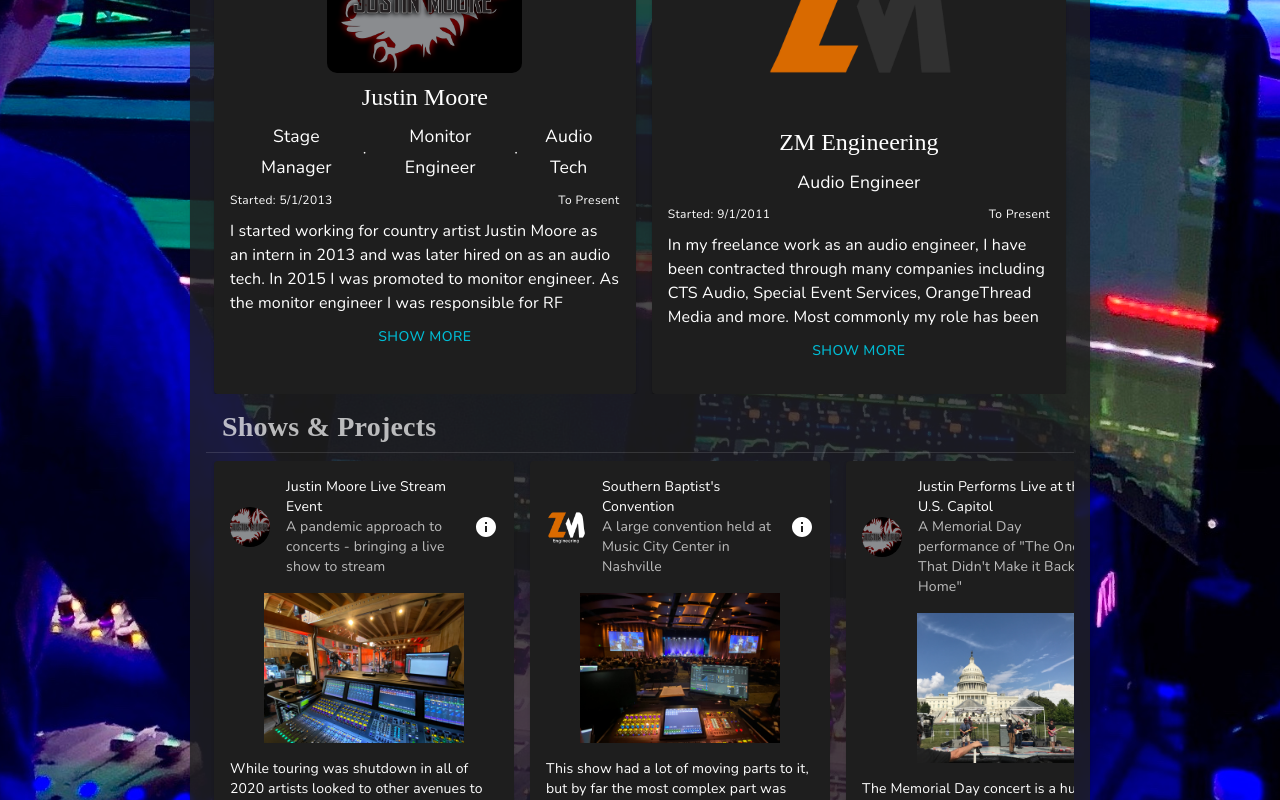
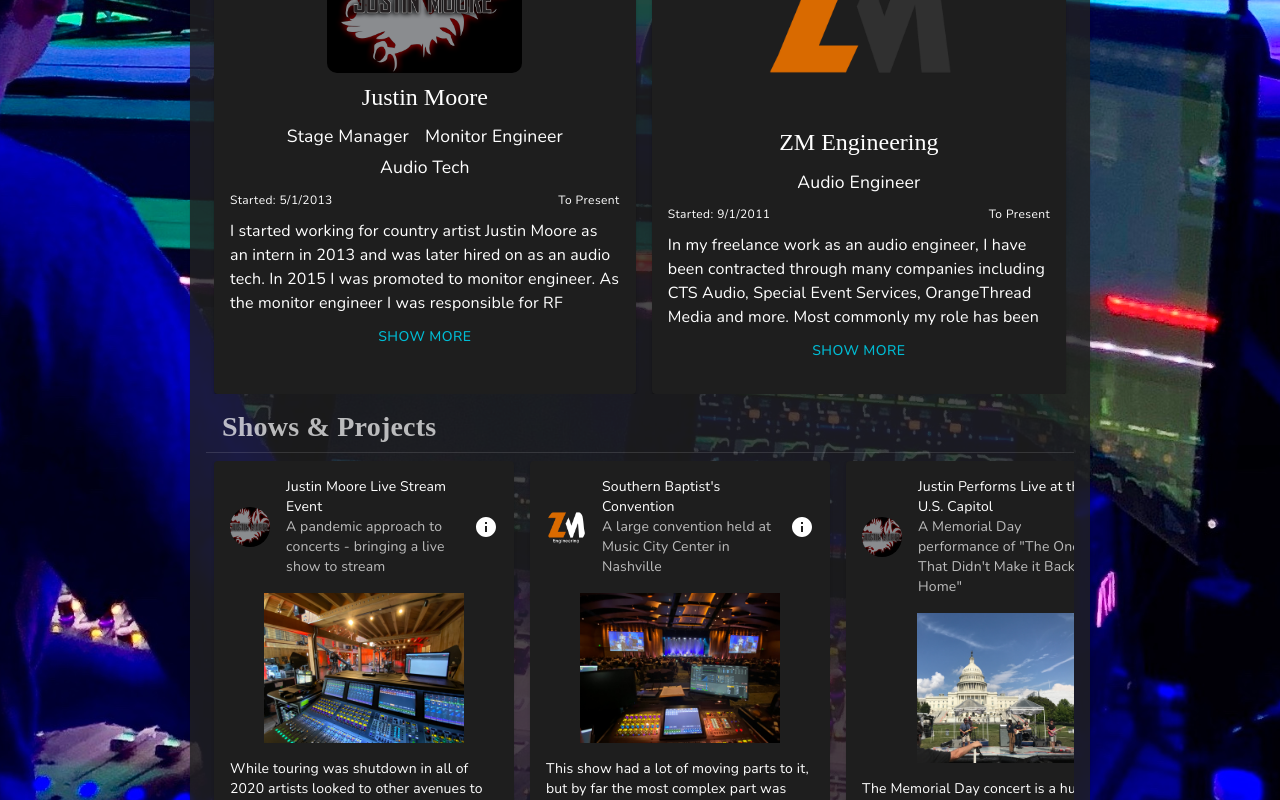
Before and after one commit to zrm20/zm-portfolio, a React (Create React App) app: page /audio in a window 1280 px wide. Shown: the part 860-1660 px from the top of the page. Built offline with nearby package versions, Linux system fonts and the light colour scheme; grey boxes are pictures that could not be loaded; a web font is replaced by a local one.

Commit message:
change overflow to wrap

```diff
--- a/src/components/experience/ExperienceCard/ExperienceCard.styles.ts
+++ b/src/components/experience/ExperienceCard/ExperienceCard.styles.ts
@@ -32,6 +32,8 @@ export default function useStyles(): Style {
     titles: {
       width: '100%',
       mb: 1,
+      display: 'flex',
+      flexWrap: "wrap",
       justifyContent: 'center',
       alignItems: 'center',
       "& .MuiTypography-root": {
--- a/src/components/experience/ExperienceCard/ExperienceCard.tsx
+++ b/src/components/experience/ExperienceCard/ExperienceCard.tsx
@@ -1,5 +1,5 @@
 import React, { useState } from "react";
-import { Button, Card, CardContent, Collapse, Stack, Typography } from "@mui/material";
+import { Box, Button, Card, CardContent, Collapse, Stack, Typography } from "@mui/material";
 import { v4 as uuid } from "uuid";
 
 import useStyles from "./ExperienceCard.styles";
@@ -26,21 +26,15 @@ export default function ExperienceCard(props: ExperienceCardProps): JSX.Element
           style={styles.logo}
         />
         <Typography variant="h5" sx={styles.company}>{experience.company}</Typography>
-        <Stack direction="row" overflow="scroll" sx={styles.titles}>
+        <Box sx={styles.titles}>
           {
             experience.titles.map((title, i) => (
-              <>
                 <Typography key={title} variant="subtitle1">
                   {title}
                 </Typography>
-                {
-                  i + 1 < experience.titles.length &&
-                  <span>&#183;</span>
-                }
-              </>
             ))
           }
-        </Stack>
+        </Box>
         <Stack direction="row" sx={styles.dates}>
           <Typography variant="caption">Started: {experience.startDate.toLocaleDateString()}</Typography>
           {
--- a/src/components/projects/ProjectLinks/ProjectLinks.styles.ts
+++ b/src/components/projects/ProjectLinks/ProjectLinks.styles.ts
@@ -10,7 +10,7 @@ export default function useStyles(): Style {
     root: {
       width: '100%',
       justifyContent: 'center',
-      overflowX: "scroll",
+      flexWrap: 'wrap',
       flexDirection: 'row',
     },
   }
```
